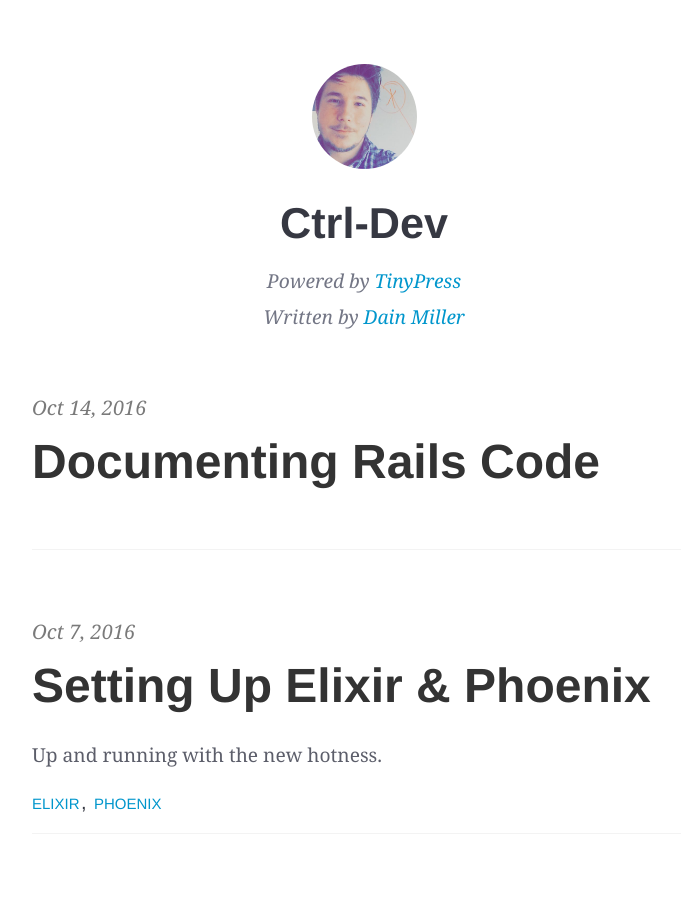
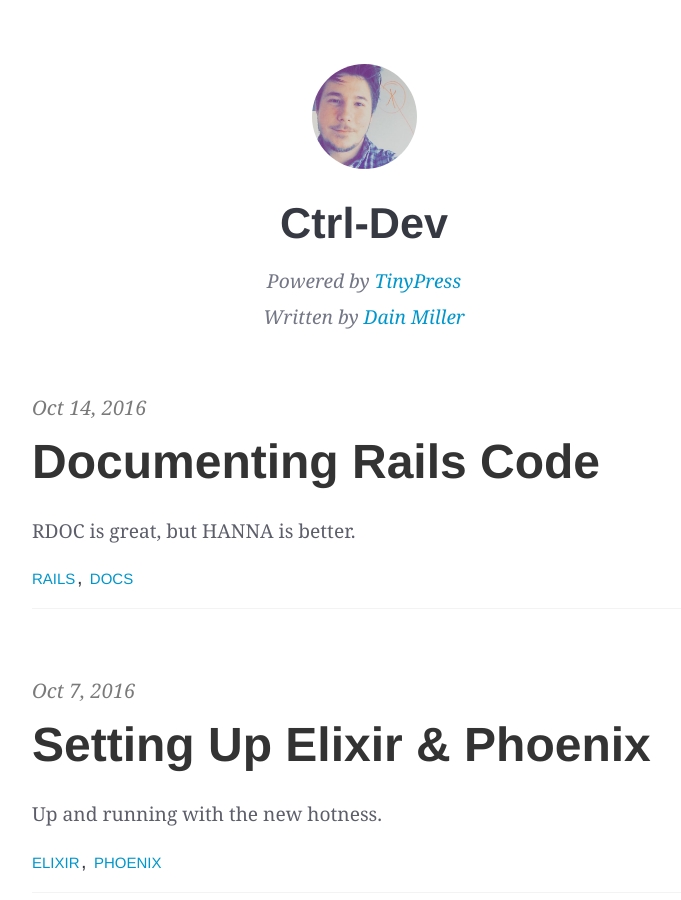
Before and after one commit to mraiur/dainmiller.github.io, a Jekyll site: the page built from index.html, in a window 1280 px wide and 900 px high. Shown: the whole window, without its empty margins (276-957 px from the left). Built offline with Jekyll 4.4.1, drawn with Linux system fonts in a browser that asks for light colours; the list of posts is cut into pages by our own code.

Commit message:
Update 2016-10-14-documenting-rails-code.markdown

```diff
--- a/_posts/2016-10-14-documenting-rails-code.markdown
+++ b/_posts/2016-10-14-documenting-rails-code.markdown
@@ -2,7 +2,11 @@
 published: true
 title: Documenting Rails Code
 layout: post
+tags: [rails, docs]
+categories: [rails]
+summary: RDOC is great, but HANNA is better.
 ---
+
 Notes on how I document Rails code:
 
 Use [RDOC](https://github.com/rdoc/rdoc)
```
